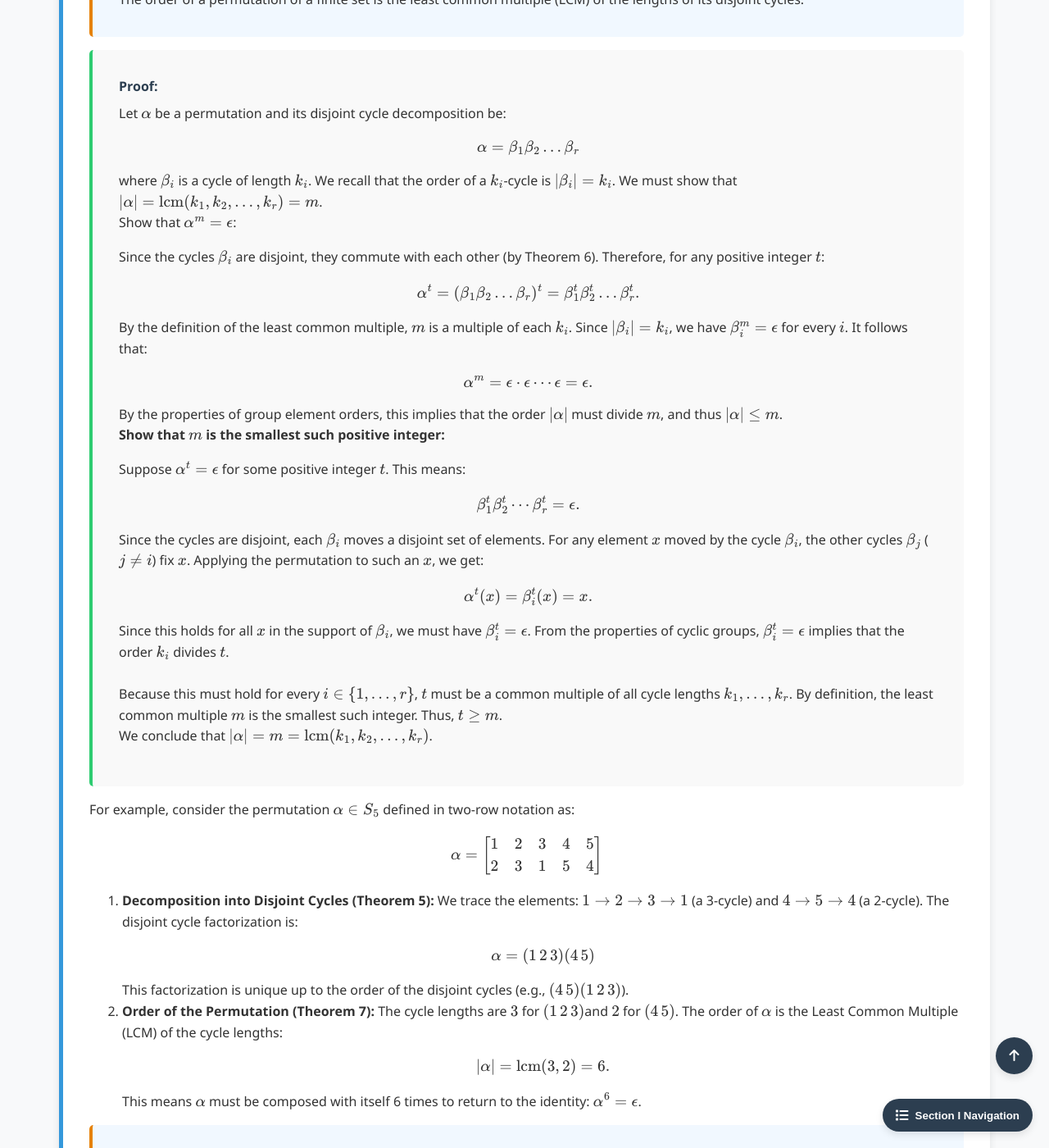
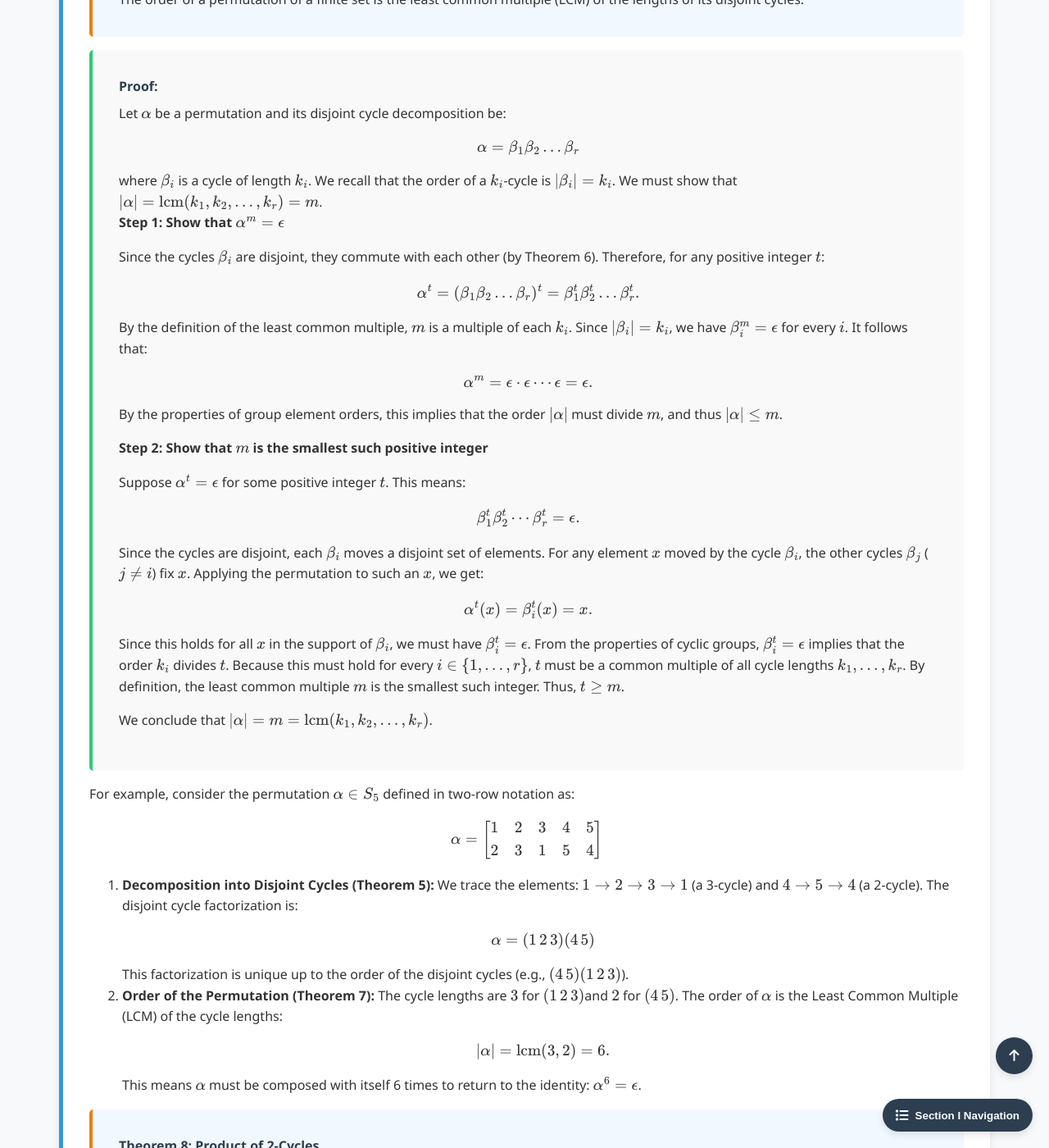
Before and after one commit to Yusukey01/yusukey01.github.io, a Jekyll site: the page built from Mathematics/Linear_algebra/cyclic_groups.html, in a window 1280 px wide and 1400 px high, scrolled down 11347 px. Shown: the whole window at 82% size. Built offline with Jekyll 4.4.1, drawn with Linux system fonts in a browser that asks for light colours.

Commit message:
Section I-16, revised  proof for Theorem 7

```diff
--- a/Mathematics/Linear_algebra/cyclic_groups.html
+++ b/Mathematics/Linear_algebra/cyclic_groups.html
@@ -632,7 +632,8 @@ uses_python: false
                     where \(\beta_i\) is a cycle of length \(k_i\). We recall that the order of a \(k_i\)-cycle is \(|\beta_i| = k_i\).
                     We must show that \(|\alpha| = \text{lcm}(k_1, k_2, \ldots, k_r) = m\).
 
-                    <p>Show that \(\alpha^m = \epsilon\):</strong></p>
+                    <p><strong>Step 1: Show that \(\alpha^m = \epsilon\)</strong></p>
+                    <p>
                         Since the cycles \(\beta_i\) are disjoint, they commute with each other (by Theorem 6). Therefore, for any positive integer \(t\):
                         \[
                         \alpha^t = (\beta_1 \beta_2 \ldots \beta_r)^t = \beta_1^t \beta_2^t \ldots \beta_r^t.
@@ -645,8 +646,9 @@ uses_python: false
                         \]
                         By the properties of group element orders, this implies that
                         the order \(|\alpha|\) must divide \(m\), and thus \(|\alpha| \leq m\).
-
-                    <p><strong>Show that \(m\) is the smallest such positive integer:</strong></p>
+                    </p>
+                    <p><strong>Step 2: Show that \(m\) is the smallest such positive integer</strong></p>
+                    <p>
                         Suppose \(\alpha^t = \epsilon\) for some positive integer \(t\). This means:
                         \[
                         \beta_1^t \beta_2^t \cdots \beta_r^t = \epsilon.
@@ -659,11 +661,12 @@ uses_python: false
                         \]
                         Since this holds for all \(x\) in the support of \(\beta_i\), we must have \(\beta_i^t = \epsilon\).
                         From the properties of cyclic groups, \(\beta_i^t = \epsilon\) implies that the order \(k_i\) divides \(t\).
-                    <br><br>
                         Because this must hold for every \(i \in \{1, \ldots, r\}\), \(t\) must be a common multiple of all cycle lengths \(k_1, \ldots, k_r\).
                         By definition, the least common multiple \(m\) is the smallest such integer. Thus, \(t \geq m\).
-
-                    <p>We conclude that \(|\alpha| = m = \text{lcm}(k_1, k_2, \ldots, k_r)\).</p>
+                    </p>
+                    <p>
+                        We conclude that \(|\alpha| = m = \text{lcm}(k_1, k_2, \ldots, k_r)\).
+                    </p>
                 </div>
 
                 <p>
```
Lines whose indentation alone changed are shown as unchanged.
